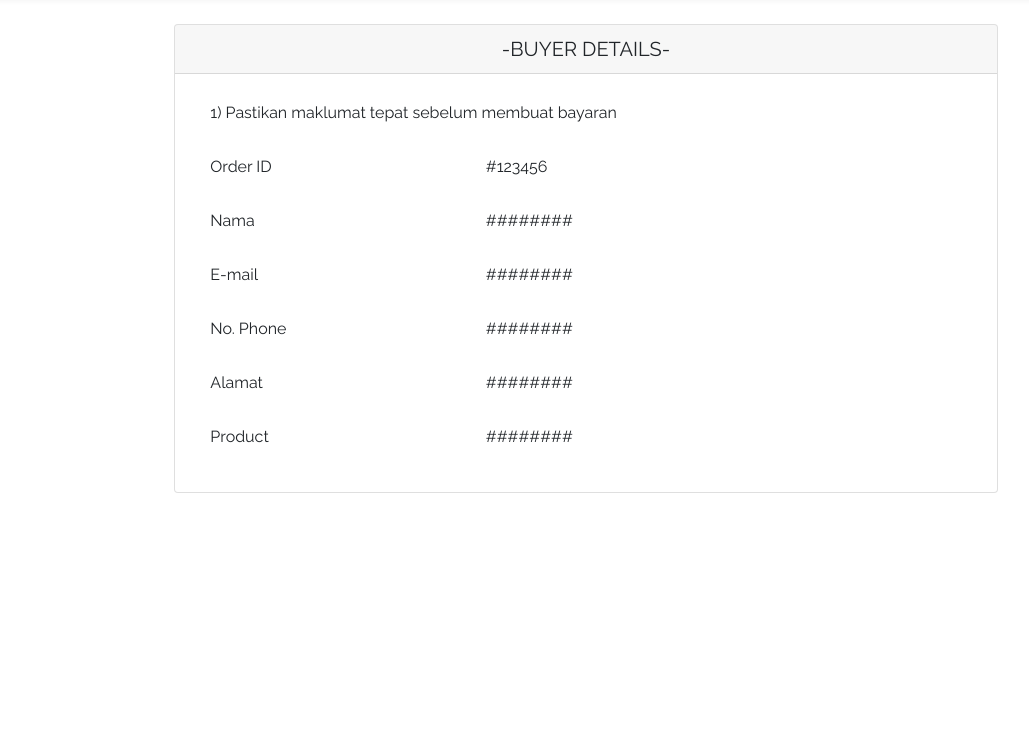
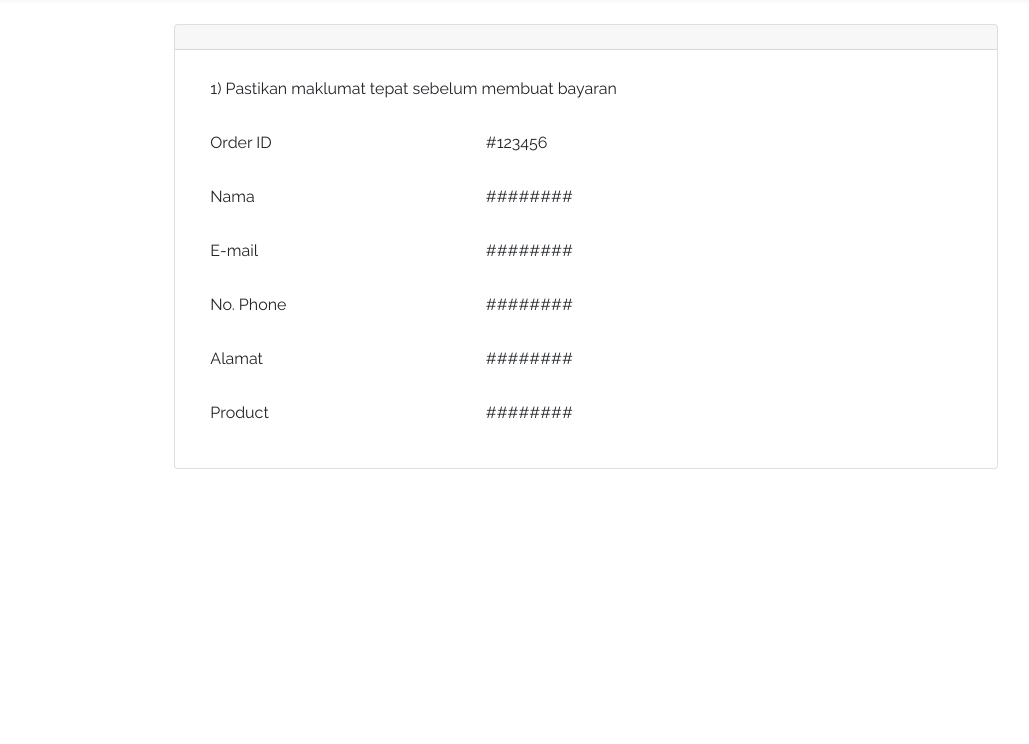
Before and after one commit to zuhair88/zero, a website: page Payment.html in a window 1280 px wide. Shown: the part 56-800 px from the top of the page, without its empty margins (54-1083 px from the left). Drawn offline with nearby package versions, Linux system fonts and the light colour scheme; a script that the page names is missing.

Commit message:
Update Payment.html

```diff
--- a/Payment.html
+++ b/Payment.html
@@ -52,7 +52,7 @@
             <div class="row justify-content-center">
                 <div class="col-md-8">
                     <div class="card">
-                        <div class="card-header h5">-BUYER DETAILS-</div>
+                        <div class="card-header h5"></div>
                         <div class="card-body">
 
                             <form name="my-form" onsubmit="return validform()" action="success.php">
```
